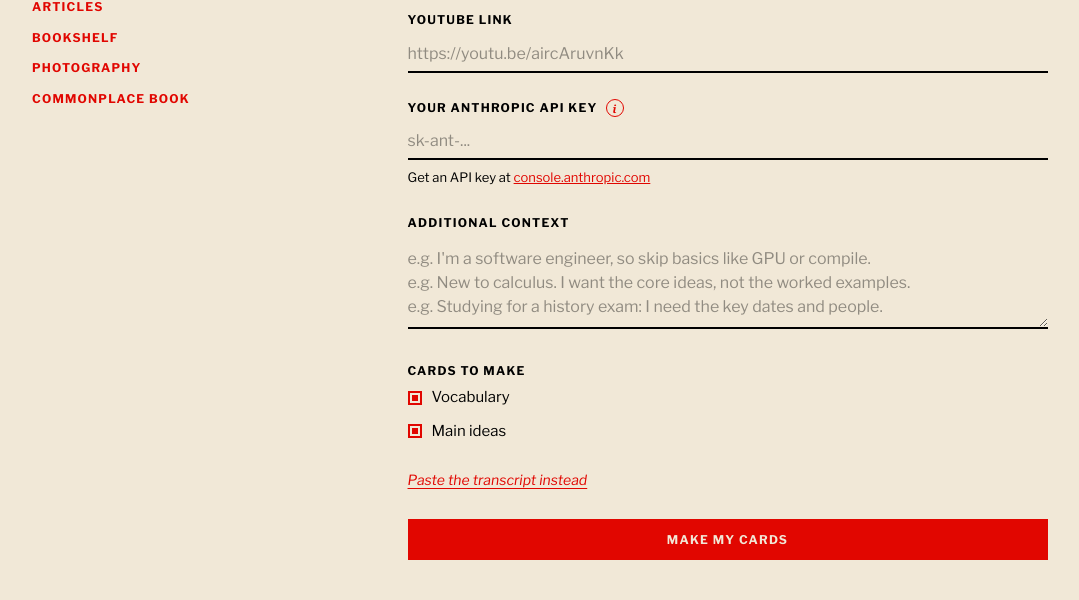
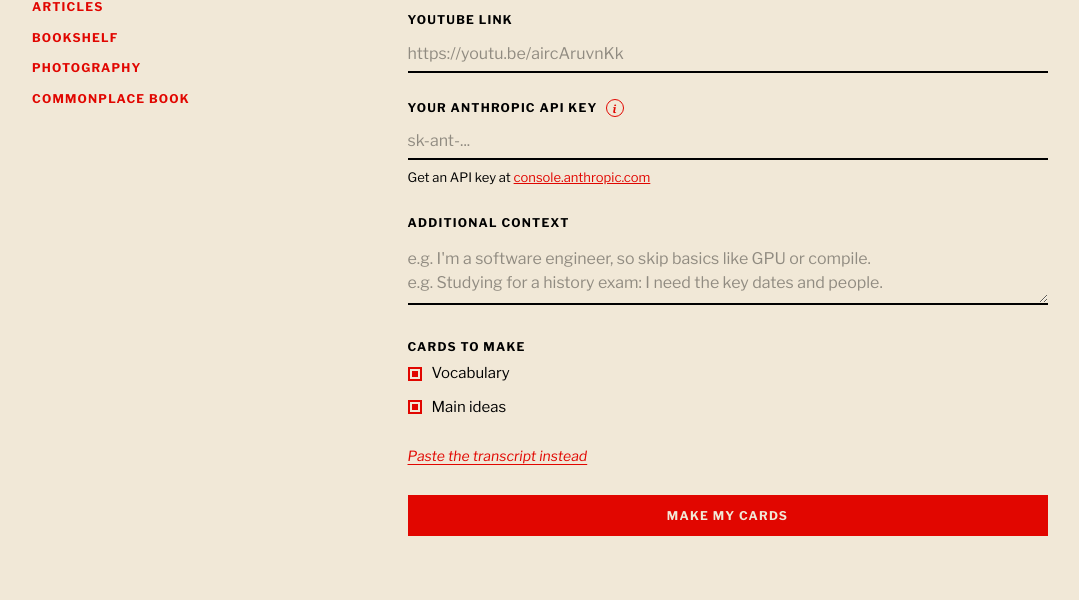
Before and after one commit to spencerwood1031/anki-bot, a Flask app: page / in a window 1280 px wide. Shown: the part 205-805 px from the top of the page, without its empty margins (36-1115 px from the left). After the commit the page ends 741 px from the top, so only its background shows below. Run offline with Flask 3, Linux system fonts and the light colour scheme.

Commit message:
Shorten Additional context box: drop calculus example, 2 rows
Co-Authored-By: Claude Opus 5.5 <noreply@anthropic.com>
Claude-Session: https://claude.ai/code/session_01Bye6Lv41rPDNBDHrXLTjjD

```diff
--- a/templates/index.html
+++ b/templates/index.html
@@ -251,7 +251,7 @@
 
     <div class="field">
       <label class="label" for="context">Additional context</label>
-      <textarea id="context" rows="3" maxlength="2000" placeholder="e.g. I'm a software engineer, so skip basics like GPU or compile.&#10;e.g. New to calculus. I want the core ideas, not the worked examples.&#10;e.g. Studying for a history exam: I need the key dates and people."></textarea>
+      <textarea id="context" rows="2" maxlength="2000" placeholder="e.g. I'm a software engineer, so skip basics like GPU or compile.&#10;e.g. Studying for a history exam: I need the key dates and people."></textarea>
     </div>
 
     <fieldset class="field">
```
